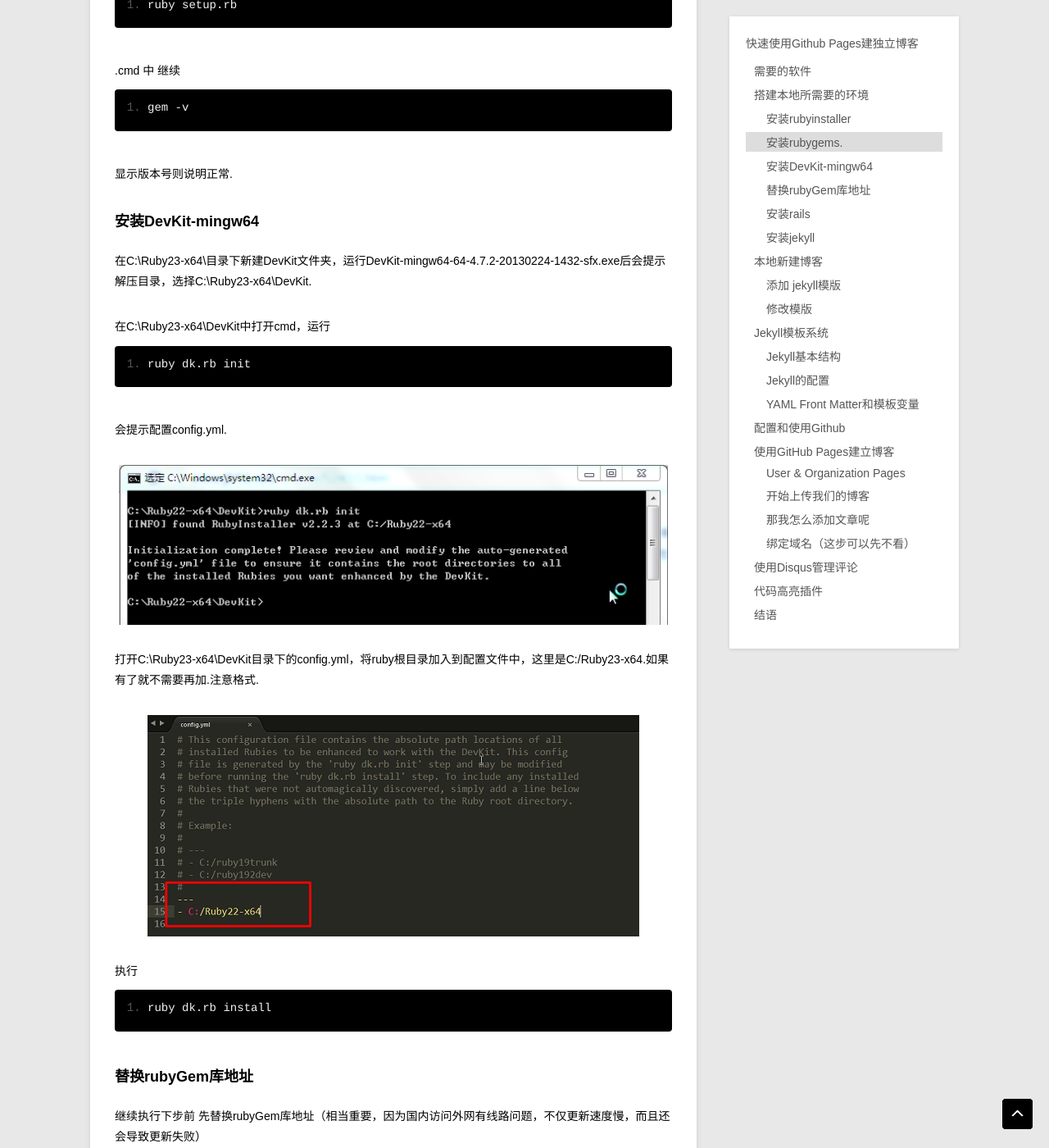
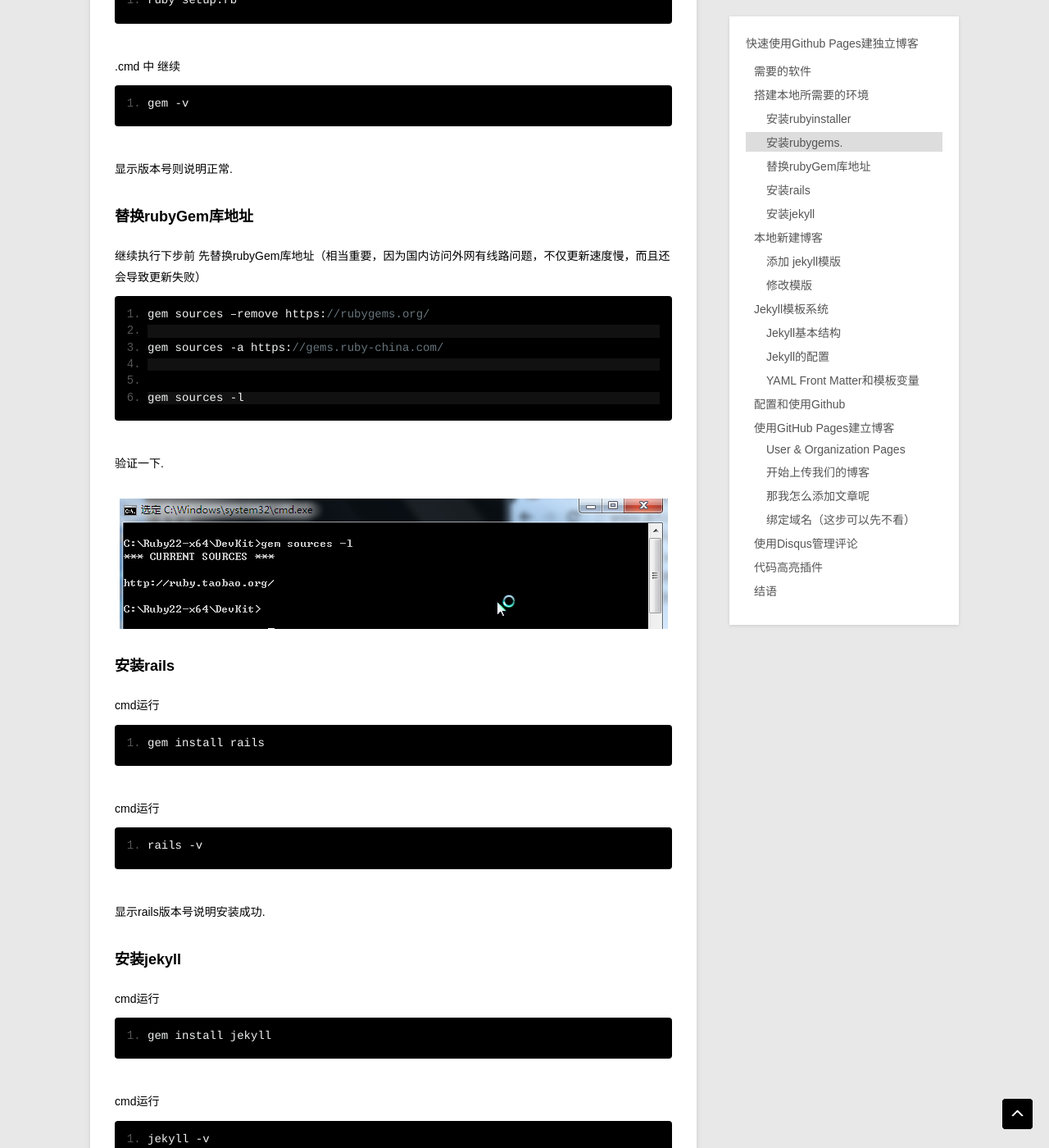
Before and after one commit to Fuqike/fuqike.github.io, a Jekyll site: the page built from _posts/blog/2019-01-22-new blog.md, in a window 1280 px wide and 1400 px high, scrolled down 2210 px. Shown: the whole window at 82% size. Built offline with Jekyll 4.4.1, drawn with Linux system fonts in a browser that asks for light colours; comment, search, counter and statistics services are not loaded; some of the changed text lies outside the part shown.

Commit message:
update new blog

```diff
--- a/_layouts/default.html
+++ b/_layouts/default.html
@@ -20,7 +20,7 @@
             <a class="home-follow" href="#" title="Contact Me">+</a>
         </div>
         <div class="home-contact">
-            <a href="http://weibo.com/2144302882" target="_blank" style="margin-left:-5px;"><img src="http://www.weibo.com/favicon.ico" alt="" width="25"/></a>
+            <a href="#" target="_blank" style="margin-left:-5px;"><img src="" alt="" width="25"/></a>
             <a href="http://www.instagram.com/ifuqike/" target="_blank" style="text-align:center;"><img src="http://d36xtkk24g8jdx.cloudfront.net/bluebar/00c6602/images/ico/favicon.ico" alt="" width="22"></a>
             <a href="#" target="_blank" style="text-align:right"></a>
         </div>
--- a/_posts/blog/2016-04-28-new blog.md
+++ b/_posts/blog/2019-01-22-new blog.md
@@ -28,21 +28,19 @@ Github Pages有以下几个优点：
 下面我们开始（我用的是win7系统 64位）
 
 ## 需要的软件
-1. ruby （[http://rubyinstaller.org/downloads/](http://rubyinstaller.org/downloads/ "http://rubyinstaller.org/downloads/")）
-2. rubygems （[https://rubygems.org/pages/download](https://rubygems.org/pages/download "https://rubygems.org/pages/download")）
-3. DevKit （[http://rubyinstaller.org/downloads/](http://rubyinstaller.org/downloads/ "http://rubyinstaller.org/downloads/")）
-4. rails
-5. jekyll
-6. python （[https://www.python.org/downloads/](https://www.python.org/downloads/ "https://www.python.org/downloads/")）
-7. markdown （[http://www.markdownpad.com/](http://www.markdownpad.com/ "http://www.markdownpad.com/")）
-8. github for windows （[https://desktop.github.com/](https://desktop.github.com/ "https://desktop.github.com/")）
+1. ruby [Ruby+Devkit 2.6.0-1 (x64)] （[http://rubyinstaller.org/downloads/](http://rubyinstaller.org/downloads/ "http://rubyinstaller.org/downloads/")）
+2. rubygems [rubygems-3.0.2]（[https://rubygems.org/pages/download](https://rubygems.org/pages/download "https://rubygems.org/pages/download")）
+3. rails
+4. jekyll
+5. markdown （[http://www.markdownpad.com/](http://www.markdownpad.com/ "http://www.markdownpad.com/")）
+6. github for windows （[https://desktop.github.com/](https://desktop.github.com/ "https://desktop.github.com/")）
 
-![program](/images/githubpages/install.jpg)
+![program](/images/githubpages/install.jpg)（图2016-04-28，作废）
 
 ## 搭建本地所需要的环境
 
 ### 安装rubyinstaller
-按照提示安装，勾选Add Ruby executables to your PATH.
+按照提示安装，成功后再按1，安装MSYS2
 ![ruby](/images/githubpages/ruby.png)
 Win7 64位默认安装位置：C:\
 验证ruby是否安装成功：cmd中
@@ -66,26 +64,7 @@ cmd进入rubygems-2.6.4目录下(快捷键：打开C:\Ruby23-x64\rubygems-2.6.4
 
 显示版本号则说明正常.
 
-### 安装DevKit-mingw64
 
-在C:\Ruby23-x64\目录下新建DevKit文件夹，运行DevKit-mingw64-64-4.7.2-20130224-1432-sfx.exe后会提示解压目录，选择C:\Ruby23-x64\DevKit.
-
-在C:\Ruby23-x64\DevKit中打开cmd，运行
-
-    ruby dk.rb init
-
-会提示配置config.yml.
-
-![ruby](/images/githubpages/DevKit.png)
-
-打开C:\Ruby23-x64\DevKit目录下的config.yml，将ruby根目录加入到配置文件中，这里是C:/Ruby23-x64.如果有了就不需要再加.注意格式.
-
-![ruby](/images/githubpages/DevKit2.png)
-
-
-执行
-
-    ruby dk.rb install
 
 ### 替换rubyGem库地址
 
@@ -93,9 +72,8 @@ cmd进入rubygems-2.6.4目录下(快捷键：打开C:\Ruby23-x64\rubygems-2.6.4
 
     gem sources –remove https://rubygems.org/
 
-    gem sources -a https://ruby.taobao.org/
+    gem sources -a https://gems.ruby-china.com/
 
-(注意：一定是https，淘宝已暂停http的ruby服务)
 
     gem sources -l
 
@@ -103,17 +81,10 @@ cmd进入rubygems-2.6.4目录下(快捷键：打开C:\Ruby23-x64\rubygems-2.6.4
 
 ![ruby](/images/githubpages/rubytaobao.png)
 
-推荐的是淘宝的地址，但是实际在我替换过程中多次都无法添加成功
-
-所以我换了其他镜像地址(我用的是山东理工的)：
-
-- 中山大学：http://mirror.sysu.edu.cn/rubygems/
-- 山东理工大学：http://ruby.sdutlinux.org/
-- 淘宝网：http://ruby.taobao.org/
 
 ### 安装rails
 
-md运行
+cmd运行
 
     gem install rails
 
```
Also changed, not shown: 13 other files.
